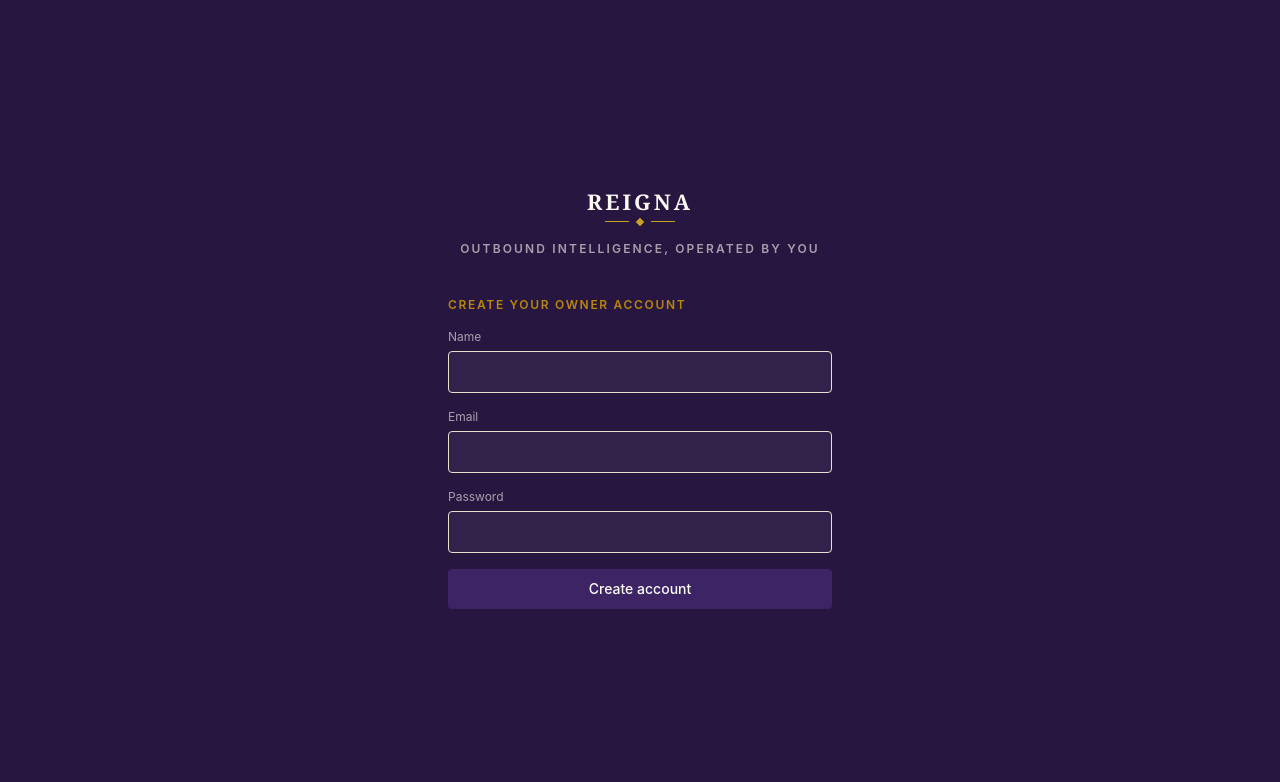
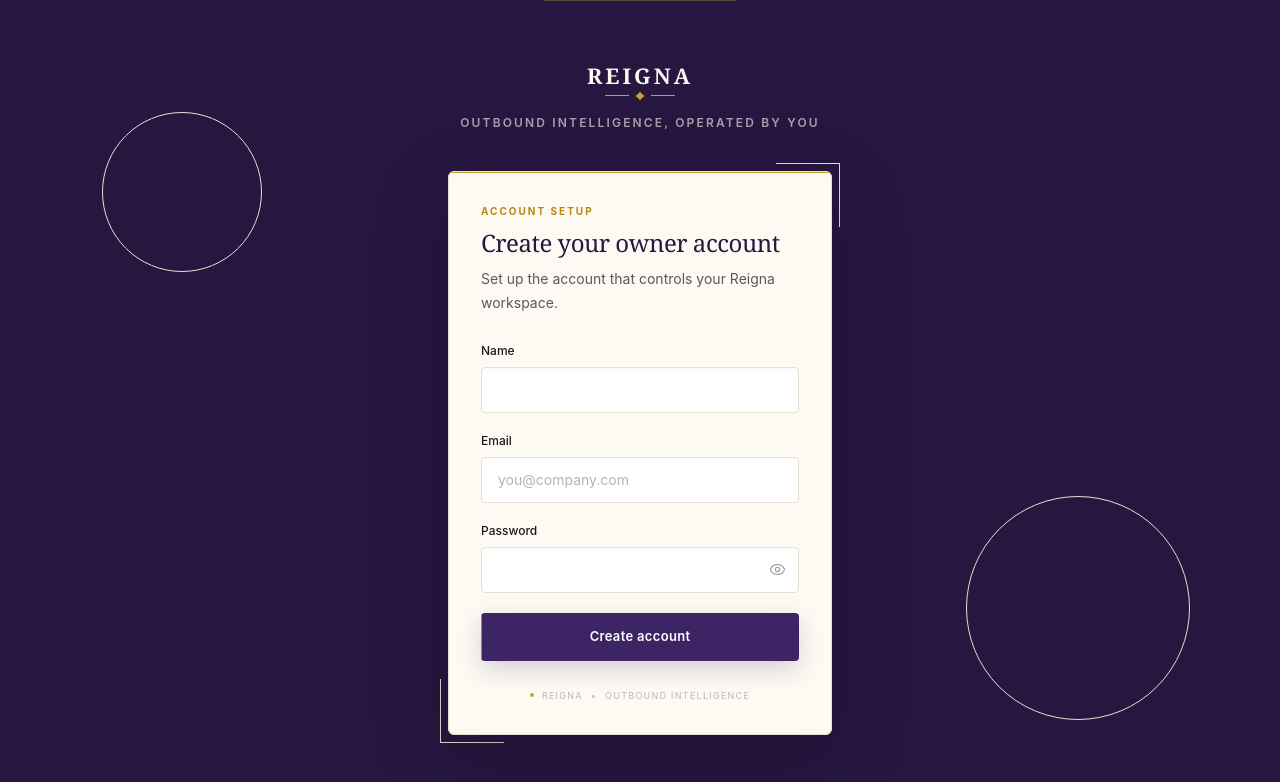
Before and after one commit to wayanaomi/Reigna, a Next.js app: page /login in a window 1280 px wide. Shown: the top 782 px of the page. Built offline with nearby package versions, Linux system fonts and the light colour scheme; no server answers; the database is empty.

Commit message:
Polish Reigna login experience

```diff
--- a/src/app/login/page.tsx
+++ b/src/app/login/page.tsx
@@ -20,7 +20,12 @@
 }
 
   return (
-    <div className="flex min-h-screen items-center justify-center bg-purple-deep px-6 py-16">
+    <div className="relative flex min-h-screen items-center justify-center overflow-hidden bg-purple-deep px-6 py-16">
+        <div aria-hidden="true" className="pointer-events-none absolute inset-0" >
+        <div className="absolute left-[8%] top-[14%] h-40 w-40 rounded-full border border-gold/10" />
+        <div className="absolute bottom-[10%] right-[7%] h-56 w-56 rounded-full border border-white/5" />
+        <div className="absolute left-1/2 top-0 h-px w-48 -translate-x-1/2 bg-gold/30" />
+    </div>
       <div className="w-full max-w-sm">
         <div className="mb-10 flex flex-col items-center gap-4">
           <Wordmark tone="cream" logoSrc={logoSrc} />
--- a/src/components/auth/login-form.tsx
+++ b/src/components/auth/login-form.tsx
@@ -3,16 +3,39 @@
 import { useState } from "react";
 import { useRouter } from "next/navigation";
 import {
+  Eye,
+  EyeOff,
+  Loader2,
+} from "lucide-react";
+
+import {
   loginWithFirebaseEmail,
   loginWithGoogle,
 } from "@/lib/firebase/auth-client";
-import { createOwnerAccount, type LoginFormState } from "@/app/login/actions";
+
+import {
+  createOwnerAccount,
+  type LoginFormState,
+} from "@/app/login/actions";
+
 import { Button } from "@/components/ui/button";
 
 const initialState: LoginFormState = {};
 
-const inputClasses =
-  "w-full rounded-sm border border-white/15 bg-white/5 px-3 py-2.5 text-sm text-cream placeholder:text-cream/35 focus:border-gold focus:outline-none focus:ring-0";
+const inputClasses = [
+  "w-full rounded-sm",
+  "border border-charcoal/12",
+  "bg-white px-4 py-3",
+  "text-sm text-charcoal",
+  "placeholder:text-slate/45",
+  "shadow-[inset_0_1px_2px_rgba(26,26,26,0.03)]",
+  "transition-all duration-200",
+  "focus:border-purple",
+  "focus:bg-white",
+  "focus:outline-none",
+  "focus:ring-2",
+  "focus:ring-purple/10",
+].join(" ");
 
 export function LoginForm({
   mode,
@@ -24,22 +47,26 @@
   const [state, setState] =
     useState<LoginFormState>(initialState);
 
-  const [pending, setPending] = useState(false);
+  const [pending, setPending] =
+    useState(false);
+
+  const [showPassword, setShowPassword] =
+    useState(false);
 
   async function handleSubmit(
     event: React.FormEvent<HTMLFormElement>
   ) {
     event.preventDefault();
 
+    const formData =
+      new FormData(event.currentTarget);
+
     if (mode === "bootstrap") {
-      // Keep the existing bootstrap flow available until
-      // the Firebase migration is fully complete.
-      const formData = new FormData(event.currentTarget);
-
       setPending(true);
 
       try {
-        const result = await createOwnerAccount(
+        const result =
+          await createOwnerAccount(
             initialState,
             formData
           );
@@ -51,8 +78,6 @@
 
       return;
     }
-
-    const formData = new FormData(event.currentTarget);
 
     const email = String(
       formData.get("email") ?? ""
@@ -107,21 +132,53 @@
   }
 
   return (
-    <div className="space-y-4">
+    <div className="relative">
+      {/* Small architectural accent behind the card */}
+      <div
+        aria-hidden="true"
+        className="absolute -right-2 -top-2 h-16 w-16 border-r border-t border-gold/50"
+      />
+
+      <div
+        aria-hidden="true"
+        className="absolute -bottom-2 -left-2 h-16 w-16 border-b border-l border-gold/25"
+      />
+
+      <div className="relative overflow-hidden rounded-md border border-white/70 bg-cream p-7 shadow-[0_24px_70px_rgba(18,8,31,0.28)] sm:p-8">
+        {/* restrained gold line */}
+        <div
+          aria-hidden="true"
+          className="absolute left-0 right-0 top-0 h-px bg-gold"
+        />
+
+        <div className="mb-7">
+          <p className="mb-2 text-[10px] font-bold uppercase tracking-[0.2em] text-gold-antique">
+            {mode === "bootstrap"
+              ? "Account setup"
+              : "Private workspace"}
+          </p>
+
+          <h1 className="font-display text-2xl tracking-[-0.02em] text-purple-deep">
+            {mode === "bootstrap"
+              ? "Create your owner account"
+              : "Welcome back"}
+          </h1>
+
+          <p className="mt-2 text-sm leading-6 text-slate">
+            {mode === "bootstrap"
+              ? "Set up the account that controls your Reigna workspace."
+              : "Sign in to continue to your Reigna workspace."}
+          </p>
+        </div>
+
         <form
           onSubmit={handleSubmit}
-        className="space-y-4"
+          className="space-y-5"
         >
-        <p className="text-xs font-semibold uppercase tracking-[0.14em] text-gold-antique">
-          {mode === "bootstrap"
-            ? "Create your owner account"
-            : "Sign in"}
-        </p>
-
           {mode === "bootstrap" ? (
             <div>
               <label
-              className="mb-1.5 block text-xs text-cream/60"
+                className="mb-2 block text-xs font-medium text-charcoal"
                 htmlFor="name"
               >
                 Name
@@ -139,7 +196,7 @@
 
           <div>
             <label
-            className="mb-1.5 block text-xs text-cream/60"
+              className="mb-2 block text-xs font-medium text-charcoal"
               htmlFor="email"
             >
               Email
@@ -151,22 +208,30 @@
               type="email"
               required
               autoComplete="email"
+              placeholder="you@company.com"
               className={inputClasses}
             />
           </div>
 
           <div>
+            <div className="mb-2 flex items-center justify-between">
               <label
-            className="mb-1.5 block text-xs text-cream/60"
+                className="block text-xs font-medium text-charcoal"
                 htmlFor="password"
               >
                 Password
               </label>
+            </div>
 
+            <div className="relative">
               <input
                 id="password"
                 name="password"
-            type="password"
+                type={
+                  showPassword
+                    ? "text"
+                    : "password"
+                }
                 required
                 minLength={
                   mode === "bootstrap"
@@ -178,37 +243,73 @@
                     ? "new-password"
                     : "current-password"
                 }
-            className={inputClasses}
+                className={`${inputClasses} pr-11`}
               />
+
+              <button
+                type="button"
+                aria-label={
+                  showPassword
+                    ? "Hide password"
+                    : "Show password"
+                }
+                aria-pressed={showPassword}
+                onClick={() =>
+                  setShowPassword(
+                    (value) => !value
+                  )
+                }
+                className="absolute right-0 top-0 flex h-full w-11 items-center justify-center text-slate/55 transition-colors hover:text-purple focus:outline-none focus-visible:text-purple"
+              >
+                {showPassword ? (
+                  <EyeOff size={17} strokeWidth={1.8} />
+                ) : (
+                  <Eye size={17} strokeWidth={1.8} />
+                )}
+              </button>
+            </div>
           </div>
 
           {state.error ? (
-          <p className="text-xs text-status-critical">
+            <div
+              role="alert"
+              className="border-l-2 border-status-critical bg-status-critical/5 px-3 py-2.5 text-xs leading-5 text-status-critical"
+            >
               {state.error}
-          </p>
+            </div>
           ) : null}
 
           <Button
             type="submit"
             disabled={pending}
-          className="w-full"
+            className="h-12 w-full text-[13px] font-semibold tracking-wide"
           >
-          {pending
-            ? "Please wait…"
-            : mode === "bootstrap"
-              ? "Create account"
-              : "Sign in"}
+            {pending ? (
+              <>
+                <Loader2
+                  size={16}
+                  className="animate-spin"
+                />
+                Please wait…
+              </>
+            ) : mode === "bootstrap" ? (
+              "Create account"
+            ) : (
+              "Sign in to Reigna"
+            )}
           </Button>
         </form>
 
         {mode === "signin" ? (
-        <>
-          <div className="flex items-center gap-3">
-            <div className="h-px flex-1 bg-white/10" />
-            <span className="text-[10px] uppercase tracking-[0.14em] text-cream/35">
-              Or
+          <div className="mt-6">
+            <div className="relative flex items-center">
+              <div className="h-px flex-1 bg-charcoal/10" />
+
+              <span className="mx-4 text-[9px] font-semibold uppercase tracking-[0.18em] text-slate/45">
+                Or continue with
               </span>
-            <div className="h-px flex-1 bg-white/10" />
+
+              <div className="h-px flex-1 bg-charcoal/10" />
             </div>
 
             <Button
@@ -216,13 +317,49 @@
               variant="secondary"
               disabled={pending}
               onClick={handleGoogleLogin}
-            className="w-full"
+              className="mt-5 h-12 w-full border-charcoal/12 bg-white font-medium"
             >
-            Continue with Google
+              <GoogleIcon />
+              <span>Continue with Google</span>
             </Button>
-        </>
+          </div>
         ) : null}
+
+        <div className="mt-7 flex items-center justify-center gap-2 text-[9px] uppercase tracking-[0.14em] text-slate/40">
+          <span className="h-1 w-1 rounded-full bg-gold" />
+          <span>Reigna</span>
+          <span>•</span>
+          <span>Outbound intelligence</span>
         </div>
+      </div>
+    </div>
+  );
+}
+
+function GoogleIcon() {
+  return (
+    <svg
+      aria-hidden="true"
+      viewBox="0 0 24 24"
+      className="h-[18px] w-[18px]"
+    >
+      <path
+        fill="#4285F4"
+        d="M21.35 12.27c0-.79-.07-1.55-.2-2.27H12v4.3h5.23a4.46 4.46 0 0 1-1.94 2.92v2.42h3.14c1.84-1.69 2.92-4.18 2.92-7.37Z"
+      />
+      <path
+        fill="#34A853"
+        d="M12 21.5c2.63 0 4.84-.87 6.45-2.36l-3.14-2.42c-.87.58-1.98.92-3.31.92-2.54 0-4.7-1.72-5.47-4.03H3.29v2.5A9.74 9.74 0 0 0 12 21.5Z"
+      />
+      <path
+        fill="#FBBC05"
+        d="M6.53 13.61A5.86 5.86 0 0 1 6.22 12c0-.56.1-1.1.31-1.61v-2.5H3.29A9.74 9.74 0 0 0 2.25 12c0 1.57.38 3.05 1.04 4.39l3.24-2.78Z"
+      />
+      <path
+        fill="#EA4335"
+        d="M12 6.36c1.43 0 2.71.49 3.72 1.45l2.79-2.79C16.84 3.43 14.63 2.5 12 2.5a9.74 9.74 0 0 0-8.71 5.39l3.24 2.5C7.3 8.08 9.46 6.36 12 6.36Z"
+      />
+    </svg>
   );
 }
 
@@ -232,8 +369,9 @@
   const code =
     "code" in error
       ? String(
-          (error as Error & { code?: string })
-            .code ?? ""
+          (error as Error & {
+            code?: string;
+          }).code ?? ""
         )
       : "";
 
@@ -253,6 +391,9 @@
       return "Your browser blocked the Google sign-in window.";
 
     default:
-      return error.message || "Unable to sign in.";
+      return (
+        error.message ||
+        "Unable to sign in."
+      );
   }
 }
--- a/src/components/ui/button.tsx
+++ b/src/components/ui/button.tsx
@@ -3,24 +3,61 @@
 import { cn } from "@/lib/utils";
 
 const buttonVariants = cva(
-  "inline-flex items-center justify-center gap-2 whitespace-nowrap text-sm font-medium transition-colors focus-visible:outline-none focus-visible:ring-2 focus-visible:ring-purple focus-visible:ring-offset-2 focus-visible:ring-offset-background disabled:pointer-events-none disabled:opacity-50",
+  [
+    "group relative inline-flex items-center justify-center gap-2 whitespace-nowrap",
+    "text-sm font-medium",
+    "transition-all duration-200 ease-out",
+    "focus-visible:outline-none focus-visible:ring-2",
+    "focus-visible:ring-purple focus-visible:ring-offset-2",
+    "focus-visible:ring-offset-background",
+    "disabled:pointer-events-none disabled:opacity-50",
+    "active:translate-y-0",
+  ].join(" "),
   {
     variants: {
       variant: {
-        primary: "bg-purple text-white hover:bg-purple-deep",
-        secondary:
-          "border border-border-strong/30 bg-transparent text-charcoal hover:border-purple hover:bg-purple/5",
-        ghost: "text-slate hover:text-charcoal hover:bg-surface-muted",
-        destructive: "bg-status-critical text-white hover:opacity-90",
-        link: "text-purple underline-offset-4 hover:underline p-0 h-auto",
+        primary: [
+          "overflow-hidden rounded-sm",
+          "bg-purple text-white",
+          "shadow-[0_8px_24px_rgba(39,23,64,0.18)]",
+          "hover:-translate-y-0.5",
+          "hover:bg-purple-deep",
+          "hover:shadow-[0_12px_30px_rgba(39,23,64,0.24)]",
+          "active:translate-y-0",
+          "before:absolute before:inset-y-0 before:left-0 before:w-px",
+          "before:bg-gold before:opacity-80",
+        ].join(" "),
+
+        secondary: [
+          "rounded-sm",
+          "border border-border-strong/20",
+          "bg-surface text-charcoal",
+          "shadow-sm",
+          "hover:-translate-y-0.5",
+          "hover:border-purple/50",
+          "hover:bg-surface-muted",
+          "hover:shadow-md",
+          "active:translate-y-0",
+        ].join(" "),
+
+        ghost:
+          "rounded-sm text-slate hover:bg-surface-muted hover:text-charcoal",
+
+        destructive:
+          "rounded-sm bg-status-critical text-white hover:opacity-90",
+
+        link:
+          "rounded-sm p-0 text-purple underline-offset-4 hover:underline",
       },
+
       size: {
-        default: "h-10 px-4 rounded-sm",
-        sm: "h-8 px-3 text-[13px] rounded-sm",
-        lg: "h-12 px-6 text-base rounded-sm",
-        icon: "h-9 w-9 rounded-sm",
+        default: "h-10 px-4",
+        sm: "h-8 px-3 text-[13px]",
+        lg: "h-12 px-6 text-base",
+        icon: "h-9 w-9",
       },
     },
+
     defaultVariants: {
       variant: "primary",
       size: "default",
@@ -29,7 +66,6 @@
 );
 
 export { buttonVariants };
-
 
 export interface ButtonProps
   extends React.ButtonHTMLAttributes<HTMLButtonElement>,
@@ -46,4 +82,5 @@
     );
   }
 );
+
 Button.displayName = "Button";
```
Lines whose indentation alone changed are shown as unchanged.
